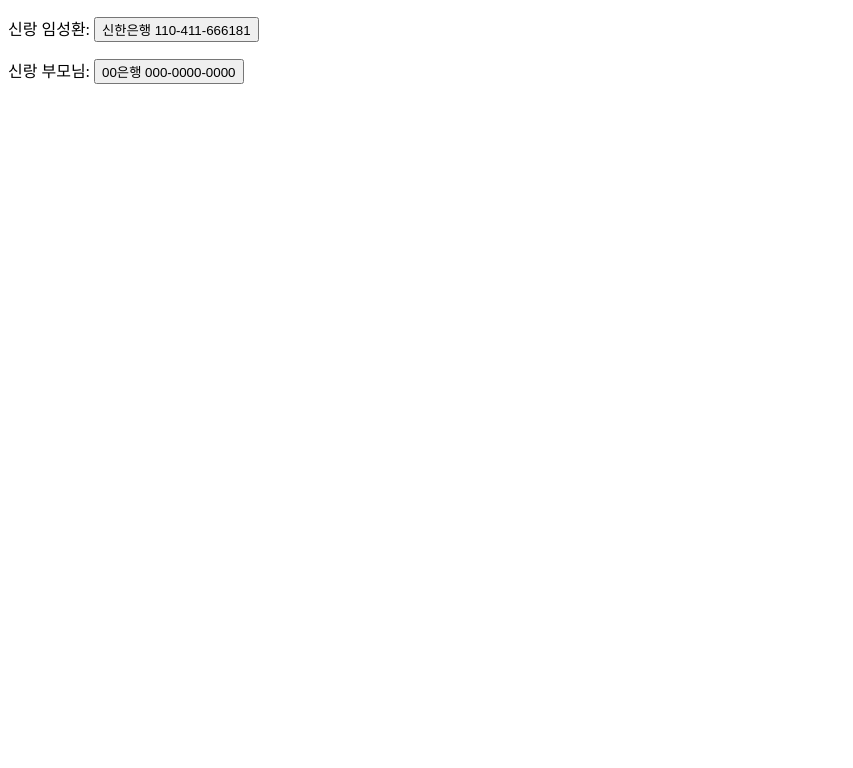
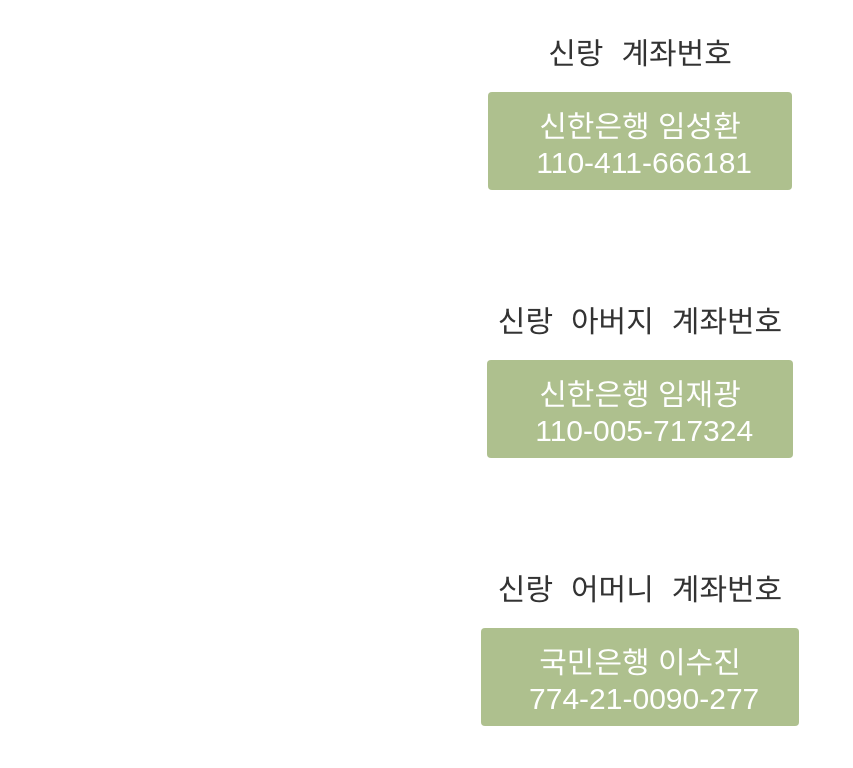
Before and after one commit to jiinsophialee/weddingsh, a plain HTML site: page index.html in a window 1280 px wide. Shown: the whole page, without its empty margins (0-853 px from the left). Drawn offline with Linux system fonts and the light colour scheme.

Commit message:
Update index.html

```diff
--- a/index.html
+++ b/index.html
@@ -5,12 +5,72 @@
   <meta name="viewport" content="width=device-width, initial-scale=1.0">
   <title>신랑 측 계좌번호</title>
 
+ <style>
+    /* CSS for larger font size and centering buttons */
+    body {
+      font-size: 30px; /* Adjust the font size as needed */
+      font-family: 'Arial', sans-serif; /* Change the font family */
+      color: #333; /* Set default font color */
+      display: flex;
+      align-items: center;
+      justify-content: center;
+      height: 100vh;
+      margin: 0;
+    }
+
+    .button-container {
+      text-align: center;
+      margin-bottom: 20px; /* Add margin to the bottom of each button container */
+      margin-left: 20px; /* Add margin to the left side of each button container */
+      margin-right: 20px; /* Add margin to the right side of each button container */
+    }
+
+    .copy-button {
+      background-color: #AEC08E; /* Green */
+      border: none;
+      color: white;
+      padding: 10px 40px;
+      text-align: center;
+      text-decoration: none;
+      font-size: 30px; /* Adjust the font size of the buttons */
+      margin: 5px auto; /* Adjust spacing between buttons */
+      cursor: pointer;
+      border-radius: 4px;
+      font-family: 'Arial', sans-serif; /* Change the font family */
+      display: block; /* Ensure buttons are displayed inline */
+    }
+
+    /* Reset margin for paragraphs */
+    .button-container p {
+      margin: -20px;
+    }
+
+    /* Hover effect */
+    .copy-button:hover {
+      background-color: #8B9971; /* Darker Green */
+    }
+  </style>
 </head>
 <body>
 
-<!-- Text and corresponding buttons -->
-<p>신랑 임성환: <button onclick="copyTextToClipboard('110-411-666181')"> 신한은행 110-411-666181 </button></p>
-<p>신랑 부모님: <button onclick="copyTextToClipboard('Text 2')">00은행 000-0000-0000 </button></p>
+</head>
+<body>
+
+<pre>
+<div class="button-container">
+  <!-- Text and corresponding buttons -->
+<p>신랑 계좌번호</p>
+<button class="copy-button" onclick="copyTextToClipboard('110-411-666181')">신한은행 임성환<br> 110-411-666181</button>
+</div>
+<div class="button-container">
+<p>신랑 아버지 계좌번호</p>
+<button class="copy-button" onclick="copyTextToClipboard('110-005-717324')">신한은행 임재광<br> 110-005-717324</button>
+</div>
+<div class="button-container">
+<p>신랑 어머니 계좌번호</p>
+<button class="copy-button" onclick="copyTextToClipboard('774-21-0090-277')">국민은행 이수진<br> 774-21-0090-277</button>
+</div>
+</pre>
 
 <script>
   // Function to copy text to clipboard and show alert
```
